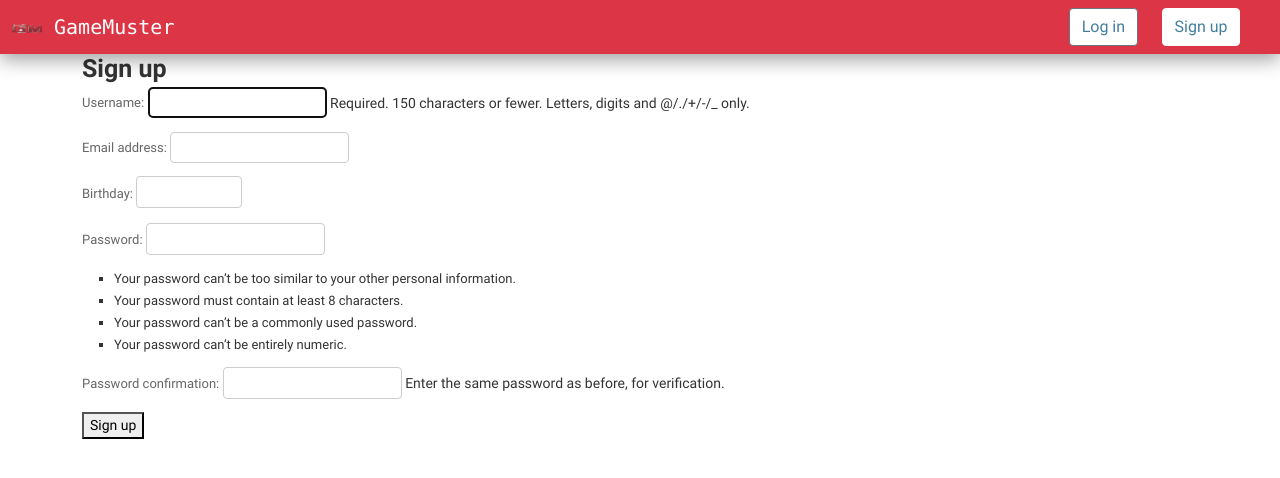
After one commit to PavelPyasecky/PythonITechArtTraining, a Django app: page /users/signup/ in a window 1280 px wide. The commit adds this page. Shown: the top 478 px of the page. Run offline with Django 3.2, Linux system fonts and the light colour scheme; some libraries are stand-ins or nearby versions.

Commit message:
LogIn, SignUp pages added

```diff
--- a/board/templates/layout/basic.html
+++ b/board/templates/layout/basic.html
@@ -7,6 +7,7 @@
     <title>{% block title %}GameMuster{% endblock %}</title>
     <link rel="stylesheet" type="text/css" href="{% static 'bootstrap/css/bootstrap.min.css' %}">
     <link rel="stylesheet" type="text/css" href="{% static 'board/css/basic.css' %}">
+    <link rel="stylesheet" type="text/css" href="{% static 'users/css/users_auth.css' %}">
     {% block  styles %}{% endblock %}
     {% block scripts %}{% endblock %}
 
@@ -15,10 +16,20 @@
 <body>
 <nav class="navbar navbar-light bg-danger nav">
     <div class="container-fluid">
+
+        <div class="col-lg-2 align-content-center">
             <a class="navbar-brand text-white font-monospace" href="{% url 'main' %}">
-      <img src="{% static 'board/img/logo.png' %}" alt="" width="30" height="24" class="d-inline-block align-text-top">
+                <img src="{% static 'board/img/logo.png' %}" alt="" width="30" height="24"
+                     class="d-inline-block align-text-top">
                 GameMuster
             </a>
+        </div>
+        <div class="col-auto"></div>
+        <div class="col-lg-2 align-content-center">
+            <button class="btn btn-outline-secondary btn-login"><a href="{% url 'login' %}">Log in</a></button>
+            <button class="btn btn-outline-secondary btn-signup"><a href="{% url 'signup' %}">Sign up</a></button>
+        </div>
+
     </div>
 </nav>
 {% block content %}{% block filter %}{% endblock %}{% endblock %}
--- a/gamestore/settings.py
+++ b/gamestore/settings.py
@@ -137,3 +137,6 @@ API_SECRET_KEY = os.getenv('API_SECRET_KEY')
 # Twitter API keys
 
 BEARER_TOKEN = os.getenv('BEARER_TOKEN')
+
+LOGIN_REDIRECT_URL = 'main'
+LOGOUT_REDIRECT_URL = 'main'
--- a/gamestore/urls.py
+++ b/gamestore/urls.py
@@ -20,4 +20,6 @@ from django.urls import path, include
 urlpatterns = [
     path('admin/', admin.site.urls),
     path('', include('board.urls')),
+    path('users/', include('django.contrib.auth.urls')),
+    path('users/', include('users.urls')),
 ]
--- a/users/forms.py
+++ b/users/forms.py
@@ -1,13 +1,18 @@
 from django import forms
 from django.contrib.auth.forms import UserCreationForm, UserChangeForm
 from .models import CustomUser
+from django.contrib.admin import widgets
 
 
 class CustomUserCreationForm(UserCreationForm):
 
     class Meta(UserCreationForm):
         model = CustomUser
-        fields = ('username', 'email')
+        fields = ('username', 'email', 'birthday')
+
+    def __init__(self, *args, **kwargs):
+        super(CustomUserCreationForm, self).__init__(*args, **kwargs)
+        self.fields['birthday'].widget = widgets.AdminDateWidget()
 
 
 class CustomUserChangeForm(UserChangeForm):
--- a/users/models.py
+++ b/users/models.py
@@ -3,4 +3,4 @@ from django.db import models
 
 
 class CustomUser(AbstractUser):
-    pass
+    birthday = models.DateField()
--- /dev/null
+++ b/users/static/users/css/users_auth.css
@@ -0,0 +1,21 @@
+.btn-signup, .btn-login {
+  display: inline-block;
+  transition: all 0.2s ease;
+  margin-left: 10px;
+  margin-right: 10px;
+}
+
+.btn-login {
+  background-color: #fff;
+}
+
+.btn-signup {
+  background-color: #fff;
+  border-color: #fff;
+}
+
+.title-wrapper {
+  margin: 25px 10px 0 0;
+}
+
+/*# sourceMappingURL=users_auth.css.map */
--- /dev/null
+++ b/users/static/users/css/users_auth.sass
@@ -0,0 +1,19 @@
+$bg-btn: #fff
+%btn-base
+  display: inline-block
+  transition: all .2s ease
+  margin:
+    left: 10px
+    right: 10px
+
+.btn-login
+  @extend %btn-base
+  background-color: $bg-btn
+
+.btn-signup
+  @extend %btn-base
+  background-color: $bg-btn
+  border-color: #fff
+
+.title-wrapper
+  margin: 25px 10px 0 0
--- /dev/null
+++ b/users/templates/users/signup.html
@@ -0,0 +1,26 @@
+{% extends 'layout/basic.html' %}
+{% load static %}
+
+{% block styles %}
+    <link rel="stylesheet" type="text/css"
+          href="{% static 'admin/css/forms.css' %} "/>
+    <link rel="stylesheet" type="text/css"
+          href="{% static 'admin/css/base.css' %} "/>
+
+{% endblock %}
+
+
+{% block content %}
+    <div class="container align-content-center">
+        <div class="text-wr">
+            <h2 class="text-middle">Sign up</h2>
+        </div>
+        <div class="text-release-wr">
+            <form method="post">
+                {% csrf_token %}
+                {{ form.as_p }}
+                <button type="submit">Sign up</button>
+            </form>
+        </div>
+    </div>
+{% endblock content %}
--- /dev/null
+++ b/users/urls.py
@@ -0,0 +1,8 @@
+from django.urls import path
+from .views import SignUpView
+
+
+urlpatterns = [
+    path('signup/', SignUpView.as_view(), name='signup'),
+    # path('', profile, name='profile'),
+]
--- a/users/views.py
+++ b/users/views.py
@@ -1,3 +1,9 @@
-from django.shortcuts import render
+from .forms import CustomUserCreationForm
+from django.urls import reverse_lazy
+from django.views import generic
 
-# Create your views here.
+
+class SignUpView(generic.CreateView):
+    form_class = CustomUserCreationForm
+    success_url = reverse_lazy('login')
+    template_name = 'users/signup.html'
```
Also changed, not shown: users/templates/registration/login.html (added, +9 -0 lines), users/templates/users/main.html (added, +22 -0 lines), 1 other file. Lines whose indentation alone changed are shown as unchanged.
